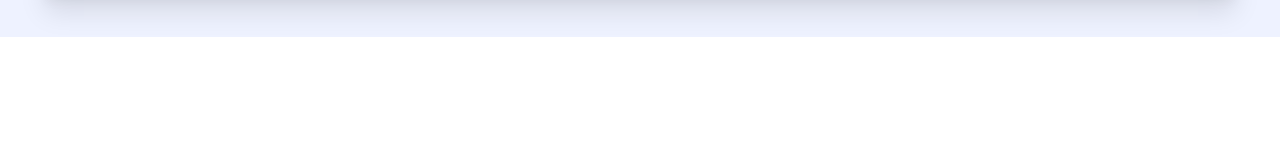
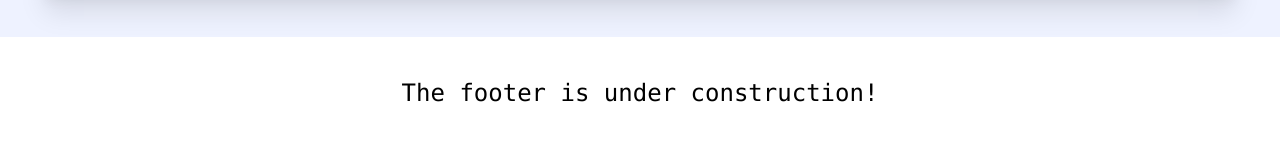
Before and after one commit to ArmeetJatyani/learning-tailwind-css, a plain HTML site: page index.html in a window 1280 px wide. Shown: the part 425-566 px from the top of the page. Drawn offline with nearby package versions, Linux system fonts and the light colour scheme.

Commit message:
added under construction footer

```diff
--- a/index.html
+++ b/index.html
@@ -65,5 +65,8 @@
 		<!--FEATURES-->
 
 		<!--FOOTER-->
+        <div class="">
+            <p class="text-center mt-10 font-mono text-2xl"> The footer is under construction! </p>
+        </div>
 	</body>
 </html>
```
